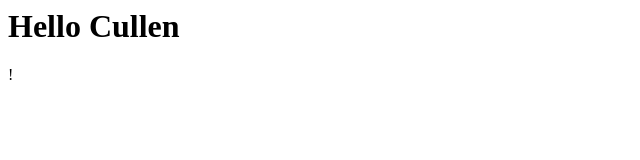
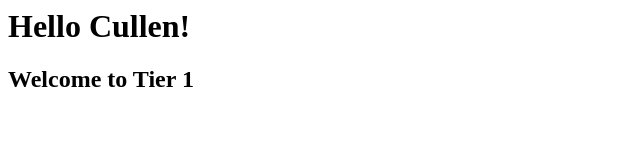
Before and after one commit to eschwartz/cullen-wk1, a plain HTML site: page index.html in a window 1280 px wide. Shown: the whole page, without its empty margins (0-640 px from the left). Drawn offline with Linux system fonts and the light colour scheme.

Commit message:
Add welcome message

```diff
--- a/index.html
+++ b/index.html
@@ -1 +1,2 @@
-<h1>Hello Cullen</h1>!
+<h1>Hello Cullen!</h1>
+<h2>Welcome to Tier 1</h2>
```
